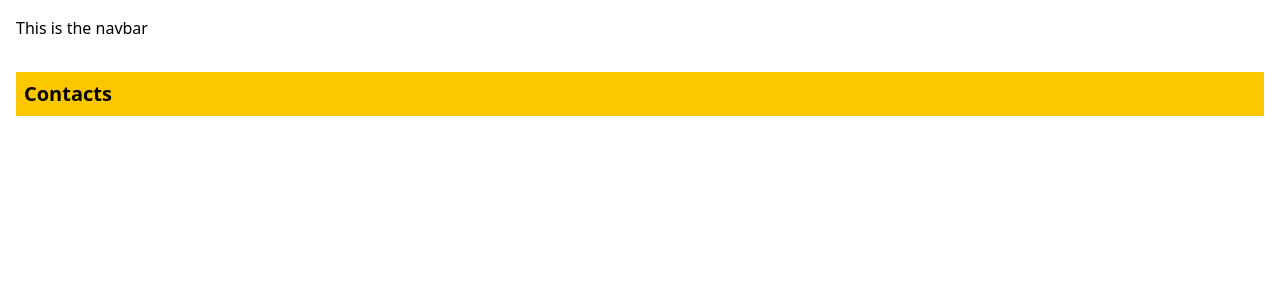
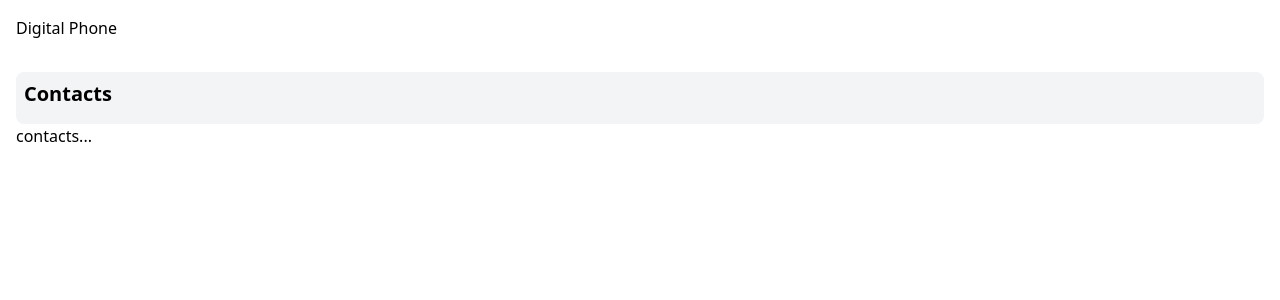
Before and after one commit to TGriffin77/contact-manager, a React (Vite) app in the folder frontend/: page /dashboard in a window 1280 px wide. Shown: the top 300 px of the page. Built offline with nearby package versions, Linux system fonts and the light colour scheme; what @iconify/tailwind4 would draw is missing.

Commit message:
contact menu items ui design

```diff
--- a/frontend/src/App.tsx
+++ b/frontend/src/App.tsx
@@ -1,16 +1,14 @@
-import { BrowserRouter, Routes, Route } from 'react-router-dom';
-import Home from './pages/Home';
-import Login from './pages/Login';
-import Dashboard from './pages/Dashboard';
-import Register from './pages/Register';
+import { BrowserRouter, Routes, Route } from "react-router-dom";
+import Home from "./pages/Home";
+import Login from "./pages/Login";
+import Dashboard from "./pages/Dashboard";
+import Register from "./pages/Register";
 
 function App() {
-
   return (
     <>
-
       <BrowserRouter>
-    <nav className="p-4">This is the navbar</nav>
+        <nav className="p-4">Digital Phone</nav>
         <div className="max-w-screen-xl mx-auto p-4">
           <Routes>
             <Route path="/" element={<Home />}></Route>
@@ -20,9 +18,8 @@ function App() {
           </Routes>
         </div>
       </BrowserRouter>
-
     </>
-  )
+  );
 }
 
-export default App
+export default App;
--- a/frontend/src/pages/Dashboard.tsx
+++ b/frontend/src/pages/Dashboard.tsx
@@ -1,32 +1,62 @@
+import { useState } from "react";
 
+function Dashboard() {
+  const [drop, setDrop] = useState<number | null>(null);
 
-function Dashboard(){
-    function basic(){
-        console.log(3);
-    }
-
-    return(
+  return (
     <>
-            <div className="w-full bg-yellow-400 p-2">
+      <div className="w-full bg-gray-100 p-2 rounded-lg">
         <h1 className="text-xl font-bold">Contacts</h1>
-                <div className="mx-auto w-max flex space-x-4">
-                    <button onClick={basic}>
-                        <span className="icon-[material-symbols--search] text-xl hover:cursor-pointer" />
+        <div className="mx-auto w-max flex space-x-2">
+          <button onClick={() => drop == 1 ? setDrop(null) : setDrop(1)} className={`px-2 py-1 m-0 ${drop === 1 ? "rounded-t-lg bg-gray-400":""}`}>
+            <span className={`icon-[material-symbols--search] text-xl hover:cursor-pointer ${drop === 1 ? "text-white":""}`} />
           </button>
 
-                    <button onClick={basic}>
-                        <span className="icon-[material-symbols--add-rounded] text-xl hover:cursor-pointer" />
+          <button onClick={() => drop == 2 ? setDrop(null) : setDrop(2)} className={`px-2 py-1 m-0 ${drop === 2 ? "rounded-t-lg bg-gray-400":""}`}>
+            <span className={`icon-[material-symbols--add-rounded] text-xl hover:cursor-pointer ${drop === 2 ? "text-white":""}`} />
           </button>
 
-                    <button onClick={basic}>
-                        <span className="icon-[material-symbols--delete-rounded] text-xl hover:cursor-pointer"></span>
+          <button onClick={() => drop == 3 ? setDrop(null) : setDrop(3)} className={`px-2 py-1 ${drop === 3 ? "rounded-t-lg bg-gray-400":""}`}>
+            <span className={`icon-[material-symbols--delete-outline-rounded] text-xl hover:cursor-pointer ${drop === 3 ? "text-white":""}`}></span>
           </button>
-
         </div>
-
+        {drop === 1 && (
+          <form action="" className="flex mx-auto w-full space-x-4 bg-gray-400 p-2">
+            <label htmlFor="fname">First</label>
+            <input type="text" id="fname" name="fname" />
+            <label htmlFor="lname">Last</label>
+            <input type="text" id="lname" name="lname" />
+            <label htmlFor="phone">Phone #</label>
+            <input type="text" id="phone" name="phone" />
+            <button>Search</button>
+          </form>
+        )}
+        {drop === 2 && (
+          <form action="" className="flex mx-auto w-full space-x-4 bg-gray-400 p-2">
+            <label htmlFor="fname">First</label>
+            <input type="text" id="fname" name="fname" />
+            <label htmlFor="lname">Last</label>
+            <input type="text" id="lname" name="lname" />
+            <label htmlFor="phone">Phone #</label>
+            <input type="text" id="phone" name="phone" />
+            <button>Add</button>
+          </form>
+        )}
+        {drop === 3 && (
+          <form action="" className="flex mx-auto w-full space-x-4 bg-gray-400 p-2">
+            <label htmlFor="fname">First</label>
+            <input type="text" id="fname" name="fname" />
+            <label htmlFor="lname">Last</label>
+            <input type="text" id="lname" name="lname" />
+            <button>Delete</button>
+          </form>
+        )}
+      </div>
+      <div>
+        contacts...
       </div>
     </>
-    )
+  );
 }
 
 export default Dashboard;
```
Also changed, not shown: frontend/src/components/Contact.tsx (+2 -6 lines), frontend/src/pages/Home.tsx (+4 -5 lines), frontend/src/pages/Login.tsx (+2 -7 lines), frontend/src/pages/Register.tsx (+2 -6 lines). Lines whose indentation alone changed are shown as unchanged.
